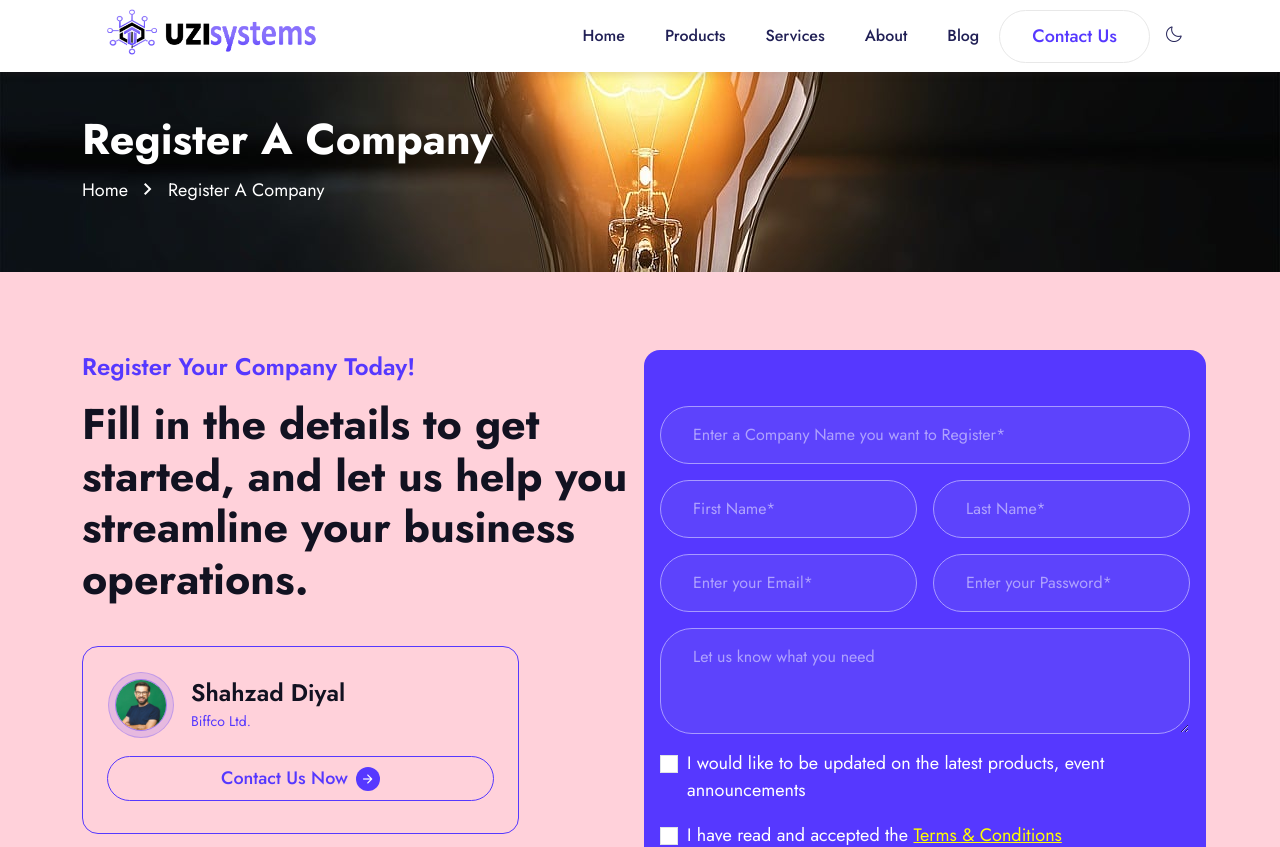
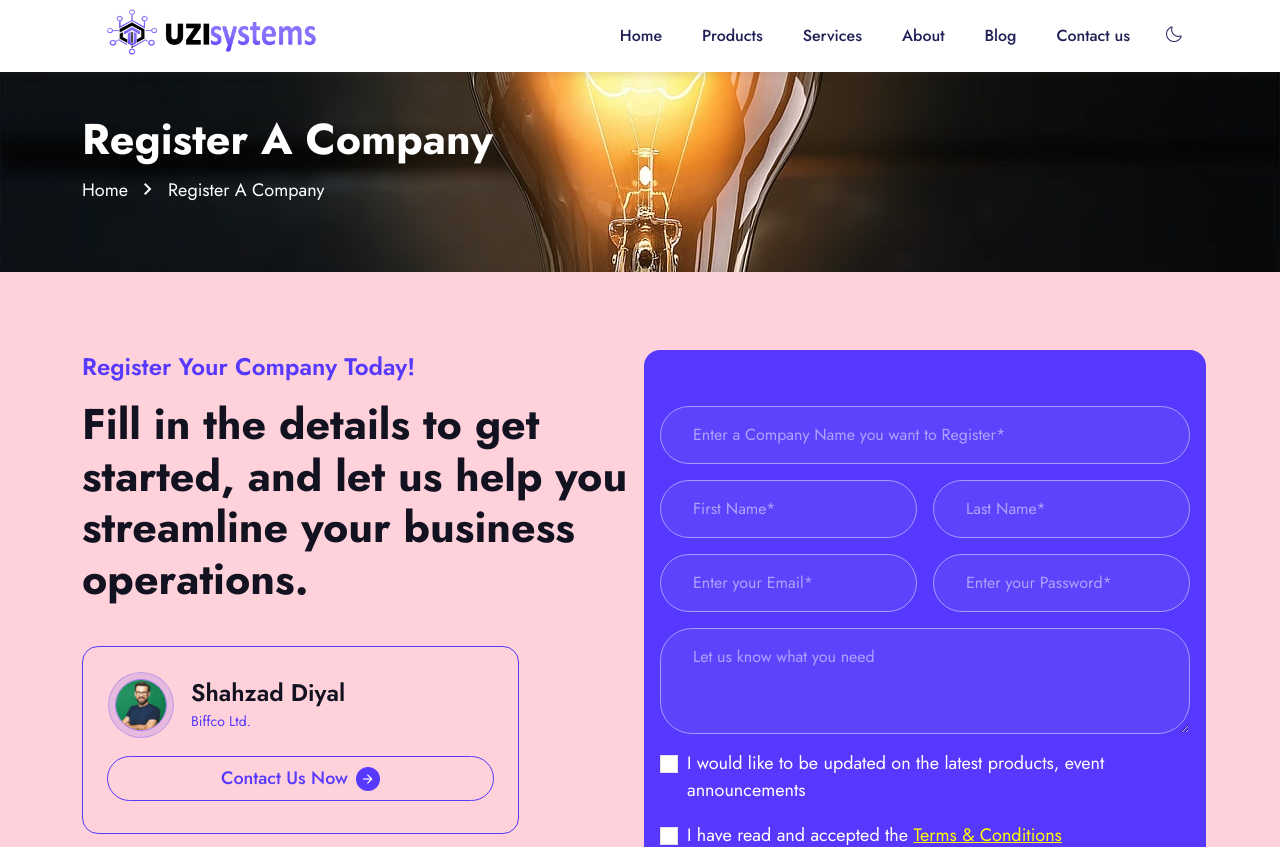
Before and after one commit to ShahzadDiyal/CODEDEXIT, a Next.js app: page /register-a-company in a window 1280 px wide. Shown: the top 847 px of the page. Built offline with nearby package versions, Linux system fonts and the light colour scheme.

Commit message:
minor fixes

```diff
--- a/components/NavbarTwo.tsx
+++ b/components/NavbarTwo.tsx
@@ -126,8 +126,8 @@ const NavbarTwo = ({ rtlurl }) => {
 
                   <Link
                     href="/contact-us/"
-                    className="bttn bttn--stroke-outline bttn-md bttn-pill fw-md flex-shrink-0 align-items-center">
-                    Contact Us
+                   className="primary-menu__link">
+                    Contact us
                   </Link>
                   <li>
                     <button className="dark-mode-toggle" onClick={() => setTheme(inactiveTheme)}>
--- a/pages/services.tsx
+++ b/pages/services.tsx
@@ -207,10 +207,8 @@ const service = () => {
         </div>
       </div>
     </div>
-      {/* <!-- Service Section  --> */}
 
-      {/* <!-- Support Section  --> */}
-      <GetStartedToday />
+      {/* <GetStartedToday /> */}
 
       <Footer />
     </>
```
Also changed, not shown: components/Footer.tsx (line endings or trailing spaces).
